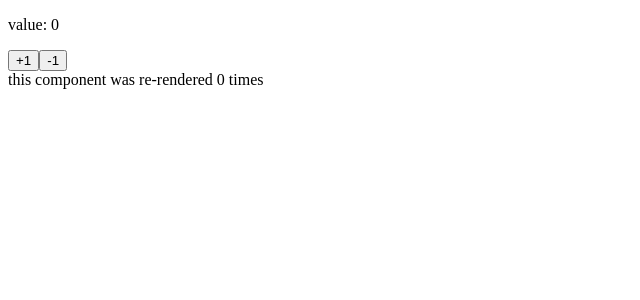
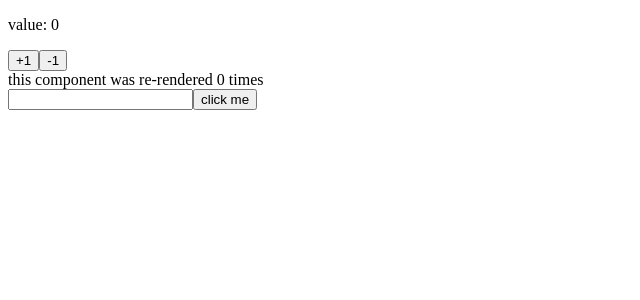
Before and after one commit to wakazoku/sample_typescript, a React (Create React App) app in the folder src/react-ts/: page / in a window 1280 px wide. Shown: the top 300 px of the page, without its empty margins (0-640 px from the left). Built offline with nearby package versions, Linux system fonts and the light colour scheme.

Commit message:
実践的useRefの使い方

```diff
--- a/src/react-ts/src/counter.tsx
+++ b/src/react-ts/src/counter.tsx
@@ -20,6 +20,17 @@
     renderTimes.current = renderTimes.current + 1
   })
 
+  const ref = useRef<HTMLInputElement>(null!)
+  const focusInput = () => {
+    // const current = ref.current;
+    // if (current != null) current.focus()
+
+    // ref.current?.focus() // optional chaging nullじゃない時に呼び出す
+
+    ref.current.focus() // nonnull assertion operatorを使うとnullじゃなくなる // const ref = useRef<HTMLInputElement>(null!)
+
+  }
+
   return (
     <div>
       <p>value: {count}</p>
@@ -28,6 +39,8 @@
       <div>
         this component was re-rendered {renderTimes.current} times
       </div>
+      <input type="text" ref={ref} />
+      <button onClick={focusInput} >click me</button>
     </div>
   )
 }
```
